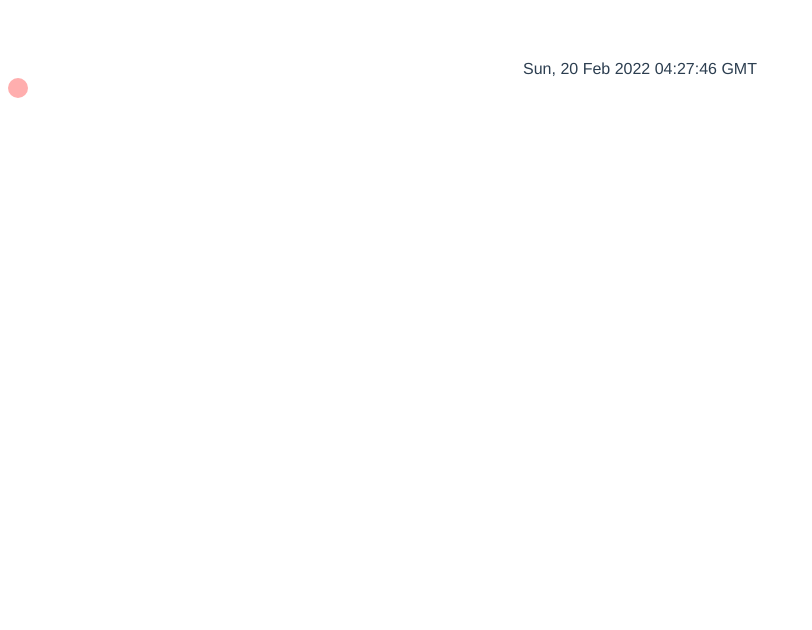
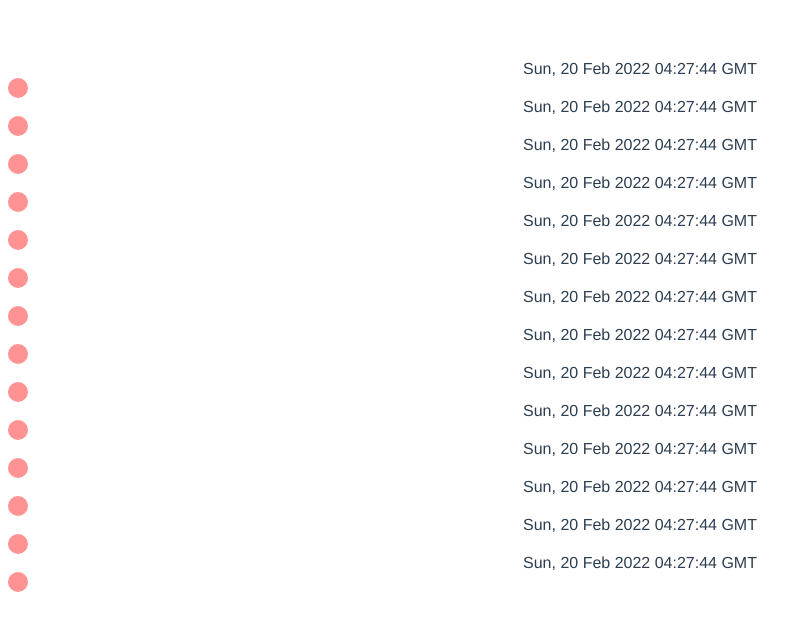
Before and after one commit to sethjwilliamson/lostark-merchant-tracker, a Vue app: page / in a window 1280 px wide. Shown: the top 630 px of the page, without its empty margins (0-812 px from the left). Built offline with nearby package versions, Linux system fonts and the light colour scheme.

Commit message:
Update Start Times Format

```diff
--- a/src/App.vue
+++ b/src/App.vue
@@ -1,6 +1,6 @@
 <template>
   <div id="app">
-    <wandering-merchant />
+    <wandering-merchant v-for="merchant in merchants" :key="merchant.name" :merchant="merchant"/>
   </div>
 </template>
 
@@ -22,7 +22,7 @@ export default Vue.extend({
           name: 'Lucas',
           location: 'Yudia',
           startTimes: [
-            '1:30', '4:30', '5:30', '7:30', '8:30', '11:30'
+            1, 4, 5, 7, 8, 11, 13, 16, 17, 19, 20, 23
           ],
           items: [
             'Yudia Spellbook',
@@ -37,7 +37,7 @@ export default Vue.extend({
           name: 'Morris',
           location: 'East Luterra',
           startTimes: [
-            '1:30', '4:30', '5:30', '7:30', '8:30', '11:30'
+            1, 4, 5, 7, 8, 11, 13, 16, 17, 19, 20, 23
           ],
           items: [
             'Azenaporium Brooch',
@@ -55,7 +55,7 @@ export default Vue.extend({
           name: 'Mac',
           location: 'Anikka',
           startTimes: [
-            '1:30', '4:30', '5:30', '7:30', '8:30', '11:30'
+            1, 4, 5, 7, 8, 11, 13, 16, 17, 19, 20, 23
           ],
           items: [
             'Tournament Entrance Stamp',
@@ -70,7 +70,7 @@ export default Vue.extend({
           name: 'Jeffrey',
           location: 'Shushire',
           startTimes: [
-            '1:30', '4:30', '5:30', '7:30', '8:30', '11:30'
+            1, 4, 5, 7, 8, 11, 13, 16, 17, 19, 20, 23
           ],
           items: [
             'Shimmering Essence',
@@ -85,7 +85,7 @@ export default Vue.extend({
           name: 'Dorella',
           location: 'Feiton',
           startTimes: [
-            '1:30', '4:30', '5:30', '7:30', '8:30', '11:30'
+            1, 4, 5, 7, 8, 11, 13, 16, 17, 19, 20, 23
           ],
           items: [
             'Dessicated Wooden Statue',
@@ -102,7 +102,7 @@ export default Vue.extend({
           name: 'Malone',
           location: 'West Luterra',
           startTimes: [
-            '2:30', '5:30', '6:30', '8:30', '9:30', '12:30'
+            0, 2, 5, 6, 8, 9, 12, 14, 17, 18, 20, 21
           ],
           items: [
             'Black Rose',
@@ -119,7 +119,7 @@ export default Vue.extend({
           name: 'Burt',
           location: 'East Luterra',
           startTimes: [
-            '2:30', '5:30', '6:30', '8:30', '9:30', '12:30'
+            0, 2, 5, 6, 8, 9, 12, 14, 17, 18, 20, 21
           ],
           items: [
             'Azenaporium Brooch',
@@ -136,7 +136,7 @@ export default Vue.extend({
           name: 'Oliver',
           location: 'Tortoyk',
           startTimes: [
-            '2:30', '5:30', '6:30', '8:30', '9:30', '12:30'
+            0, 2, 5, 6, 8, 9, 12, 14, 17, 18, 20, 21
           ],
           items: [
             'Mokoko Carrot',
@@ -152,7 +152,7 @@ export default Vue.extend({
           name: 'Nox',
           location: 'Arthetine',
           startTimes: [
-            '2:30', '5:30', '6:30', '8:30', '9:30', '12:30'
+            0, 2, 5, 6, 8, 9, 12, 14, 17, 18, 20, 21
           ],
           items: [
             'Fine Gramophone',
@@ -167,7 +167,7 @@ export default Vue.extend({
           name: 'Aricer',
           location: 'Rohendel',
           startTimes: [
-            '2:30', '5:30', '6:30', '8:30', '9:30', '12:30'
+            0, 2, 5, 6, 8, 9, 12, 14, 17, 18, 20, 21
           ],
           items: [
             'Danube\'s Earrings',
@@ -184,7 +184,7 @@ export default Vue.extend({
           name: 'Rayni',
           location: 'Punika',
           startTimes: [
-            '2:30', '5:30', '6:30', '8:30', '9:30', '12:30'
+            0, 2, 5, 6, 8, 9, 12, 14, 17, 18, 20, 21
           ],
           items: [
             'Piñata Crafting Set',
@@ -202,7 +202,7 @@ export default Vue.extend({
           name: 'Ben',
           location: 'Rethramis',
           startTimes: [
-            '3:30', '4:30', '6:30', '7:30', '10:30', '12:30'
+            0, 3, 4, 6, 7, 10, 12, 15, 16, 18, 19, 22
           ],
           items: [
             'Fancier Bouquet',
@@ -218,7 +218,7 @@ export default Vue.extend({
           name: 'Peter',
           location: 'North Vern',
           startTimes: [
-            '3:30', '4:30', '6:30', '7:30', '10:30', '12:30'
+            0, 3, 4, 6, 7, 10, 12, 15, 16, 18, 19, 22
           ],
           items: [
             'Exquisite Music Box',
@@ -236,7 +236,7 @@ export default Vue.extend({
           name: 'Laitir',
           location: 'Yorn',
           startTimes: [
-            '3:30', '4:30', '6:30', '7:30', '10:30', '12:30'
+            0, 3, 4, 6, 7, 10, 12, 15, 16, 18, 19, 22
           ],
           items: [
             'Piyer\'s Secret Textbook',
```
